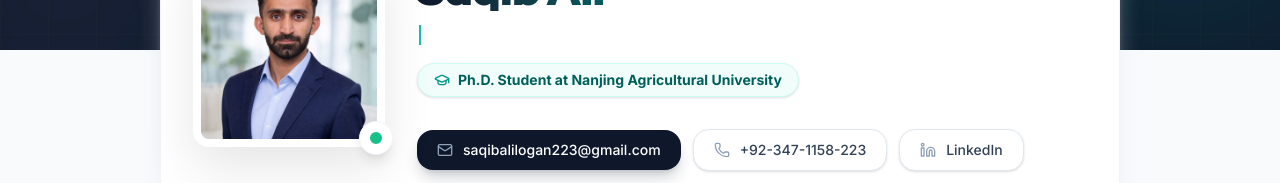
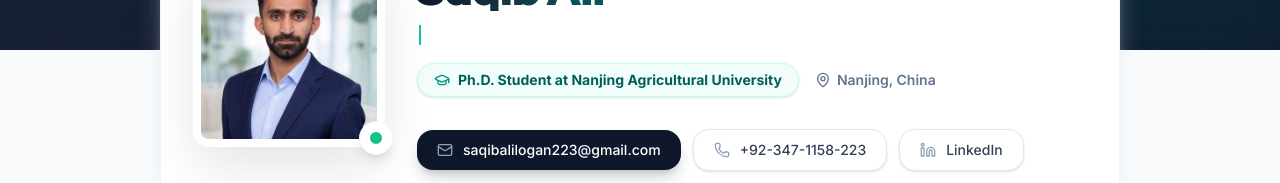
Before and after one commit to alisphd/portfolio, a React (Vite) app: page / in a window 1280 px wide. Shown: the part 206-389 px from the top of the page. Built offline with nearby package versions, Linux system fonts and the light colour scheme.

Commit message:
Move current location to Nanjing, China

```diff
--- a/src/App.tsx
+++ b/src/App.tsx
@@ -583,6 +583,10 @@ export default function App() {
                 <GraduationCap className="w-4 h-4 text-teal-600 dark:text-teal-400" />
                 {cvData.role}
               </span>
+              <span className="inline-flex items-center gap-1.5 px-2 text-sm font-semibold text-slate-500 dark:text-slate-400">
+                <MapPin className="w-4 h-4" />
+                {cvData.contact.location}
+              </span>
             </motion.div>
 
             <motion.div
--- a/src/data.ts
+++ b/src/data.ts
@@ -8,7 +8,7 @@ export const cvData = {
     linkedin: "saqibalilogan",
     github: "saqibalilogan",
     wechat: "saqibali01",
-    location: "Chiniot, Punjab, Pakistan"
+    location: "Nanjing, China"
   },
   about: "<strong>Plant pathologist and bioinformatician (M.Sc. Hons.)</strong> specializing in comparative genomics, phylogenomics, molecular evolution, structural bioinformatics, and network pharmacology. Combines wet-lab experience in molecular diagnostics, SSR genotyping, marker-assisted selection, and physiological stress screening with computational expertise in genome-wide gene family analysis, synteny mapping, protein structure prediction, docking, molecular dynamics, population genetics, and integrative R/Python workflows for plant–pathogen interaction and functional genomics research.<br/><br/>Currently a <strong>Ph.D. student in Plant Pathology at Nanjing Agricultural University</strong>.",
   education: [
```
